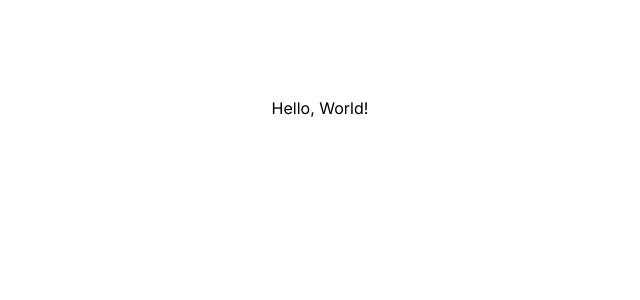
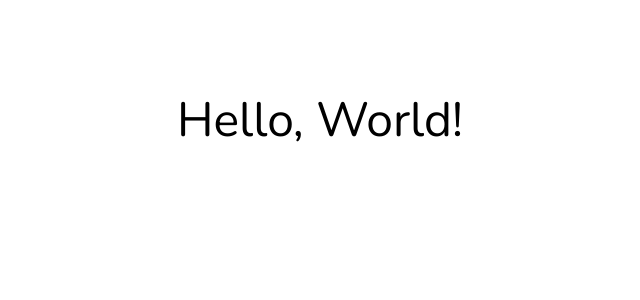
Before and after one commit to BriancaKnight/Flowrise, a Next.js app: page / in a window 1280 px wide. Shown: the top 300 px of the page, without its empty margins (320-960 px from the left). Built offline with nearby package versions, Linux system fonts and the light colour scheme.

Commit message:
update fonts

```diff
--- a/src/app/layout.tsx
+++ b/src/app/layout.tsx
@@ -1,8 +1,19 @@
 import type { Metadata } from "next";
-import { Inter } from "next/font/google";
+import { Nunito, Nunito_Sans } from "next/font/google";
+import clsx from 'clsx'
 import "./globals.css";
 
-const inter = Inter({ subsets: ["latin"] });
+const nunito = Nunito({
+  subsets: ['latin'],
+  variable: '--font-nunito',
+  display: 'swap',
+})
+
+const nunitoSans = Nunito_Sans({
+  subsets: ['latin'],
+  variable: '--font-nunito-sans',
+  display: 'swap',
+})
 
 export const metadata: Metadata = {
   title: "Create Next App",
@@ -15,8 +26,8 @@ export default function RootLayout({
   children: React.ReactNode;
 }>) {
   return (
-    <html lang="en">
-      <body className={inter.className}>{children}</body>
+    <html lang="en" className={clsx(nunito.variable, nunitoSans.variable)}>
+      <body >{children}</body>
     </html>
   );
 }
--- a/src/app/page.tsx
+++ b/src/app/page.tsx
@@ -3,7 +3,7 @@ import Image from "next/image";
 export default function Home() {
   return (
     <main className="flex min-h-screen flex-col items-center justify-between p-24">
-      <h1> Hello, World!</h1>
+      <h1 className="text-5xl font-display"> Hello, World!</h1>
     </main>
   );
 }
--- a/tailwind.config.ts
+++ b/tailwind.config.ts
@@ -8,7 +8,10 @@ const config: Config = {
   ],
   theme: {
     extend: {
-
+     fontFamily: {
+      body: ["var(--font-nunito-sans)"],
+      display: ["var(--font-nunito)"]
+     }
     },
   },
   plugins: [],
```
Also changed, not shown: package.json (+6 -5 lines), 1 other file (tests, documents, lock files or other folders).
